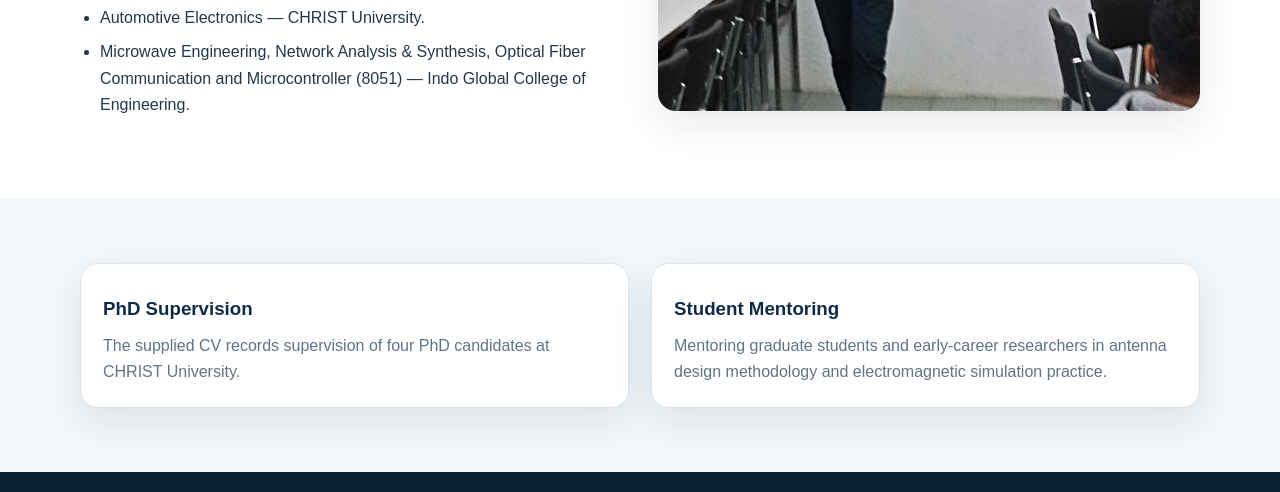
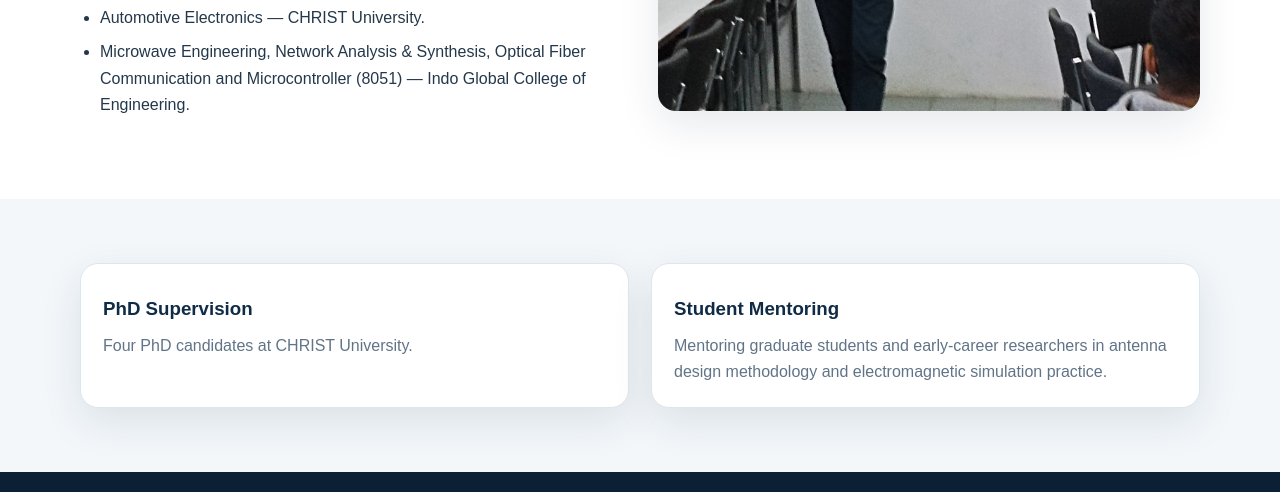
Before and after one commit to dr-naveenkumar/home, a plain HTML site: page teaching.html in a window 1280 px wide. Shown: the part 748-1240 px from the top of the page. Drawn offline with Linux system fonts and the light colour scheme.

Commit message:
Update teaching.html

```diff
--- a/teaching.html
+++ b/teaching.html
@@ -11,7 +11,7 @@
 <li>Automotive Electronics — CHRIST University.</li>
 <li>Microwave Engineering, Network Analysis & Synthesis, Optical Fiber Communication and Microcontroller (8051) — Indo Global College of Engineering.</li>
 </ul></div><img src="teaching.jpg" alt="Teaching and academic activity"></div></section>
-<section class="section-alt"><div class="container grid-2"><div class="card"><h3>PhD Supervision</h3><p>The supplied CV records supervision of four PhD candidates at CHRIST University.</p></div><div class="card"><h3>Student Mentoring</h3><p>Mentoring graduate students and early-career researchers in antenna design methodology and electromagnetic simulation practice.</p></div></div></section>
+<section class="section-alt"><div class="container grid-2"><div class="card"><h3>PhD Supervision</h3><p>Four PhD candidates at CHRIST University.</p></div><div class="card"><h3>Student Mentoring</h3><p>Mentoring graduate students and early-career researchers in antenna design methodology and electromagnetic simulation practice.</p></div></div></section>
 
 <footer><div class="container"><div class="foot-grid">
 <div><h3>Dr. Naveen Kumar</h3><p>Academic Researcher · Antenna & Microwave Engineer · Technology Innovator</p><p>Assistant Professor (Senior), CHRIST (Deemed to be University), Bengaluru, India.</p></div>
```
